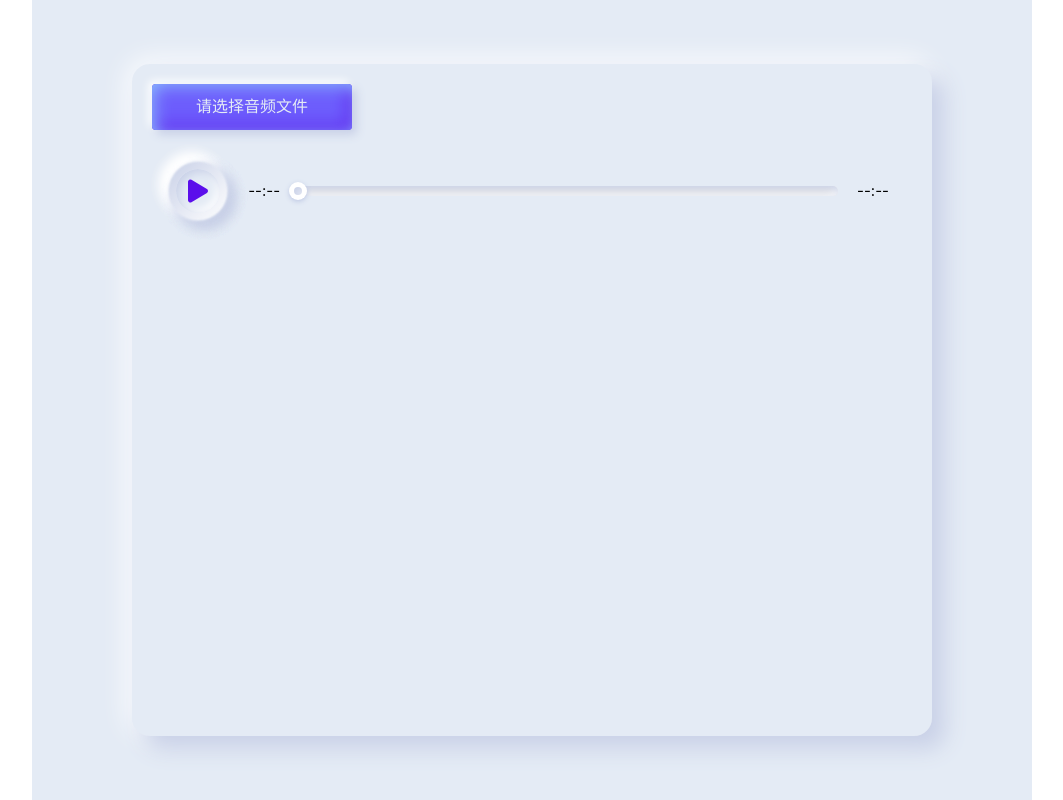
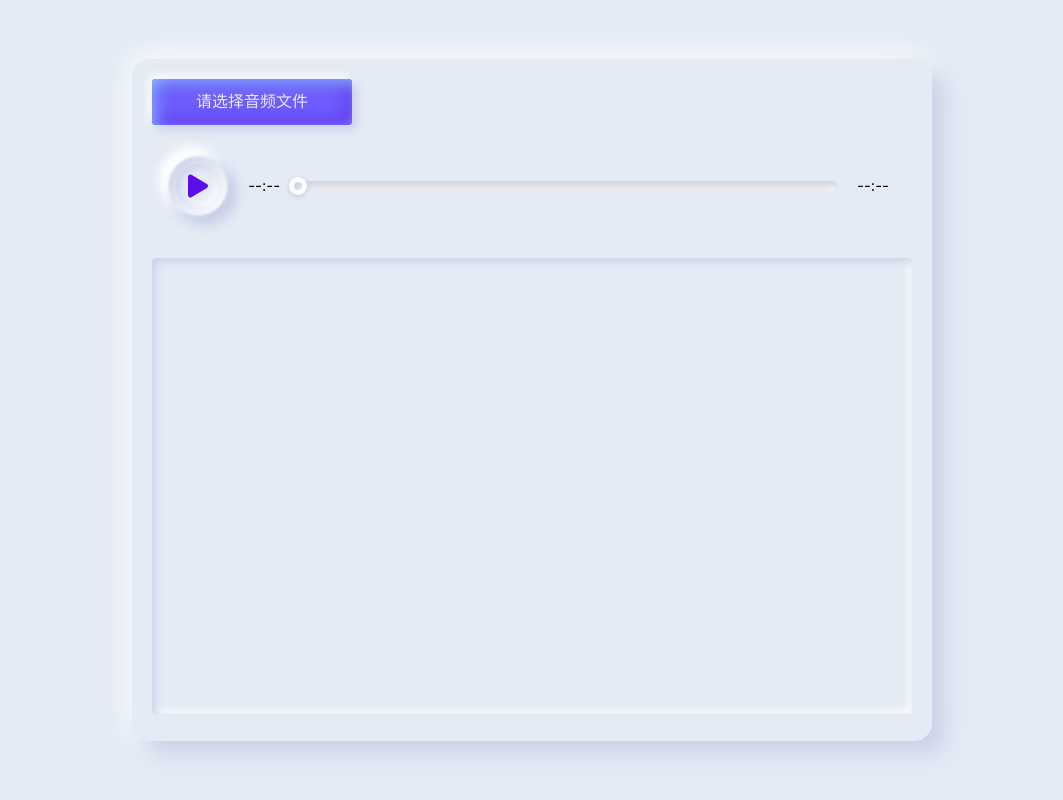
Before and after one commit to zhangran963/audiowaves, a Vue app: page / in a window 1280 px wide. Shown: the whole page, without its empty margins (108-1171 px from the left). Built offline with nearby package versions, Linux system fonts and the light colour scheme.

Commit message:
feat: 美化

```diff
--- a/src/assets/main.css
+++ b/src/assets/main.css
@@ -2,7 +2,6 @@
 @import './physics.css';
 
 #app {
-  max-width: 1000px;
   height: 100vh;
   margin: 0 auto;
   font-weight: normal;
--- a/src/views/AudioView/composables/canvas.ts
+++ b/src/views/AudioView/composables/canvas.ts
@@ -1,33 +1,57 @@
-import { computed, ref, watch, nextTick } from 'vue'
+import { round } from 'lodash'
+import { computed, ref, watch } from 'vue'
 
 export const useCanvas = () => {
   const canvasRef = ref<HTMLCanvasElement>()
   const ctxRef = computed(() => canvasRef.value?.getContext('2d'))
+  // Unit8Arrya范围 0~255; 计算比例因子
+  const heightFactor = computed(() =>
+    canvasRef.value ? round(canvasRef.value?.height / 255, 2) : 0
+  )
+  const barWidth = computed(() =>
+    canvasRef.value
+      ? round((canvasRef.value.width - edge * 2) / (maxFrequency / frequencyInterval), 2)
+      : 0
+  )
 
   watch(canvasRef, async () => {
-    const canvasEle = canvasRef.value
-    if (!canvasEle) return
-    await nextTick()
-
-    const audioViewElement = document.querySelector('.audio-view-content')
-    const clientWidth = audioViewElement!.clientWidth
-    canvasEle.width = clientWidth
-    canvasEle.height = clientWidth * 0.6
+    const canvasEle = canvasRef.value!
+    const audioViewElement = document.querySelector('.audio-view-content')!
+    canvasEle.width = audioViewElement.clientWidth
+    canvasEle.height = audioViewElement.clientWidth * 0.6
   })
 
-  const clearCanvas = () => {
+  const maxFrequency = 3000
+  const frequencyInterval = 100
+  const edge = 10
+  const draw = (frequencyData: Uint8Array) => {
     const canvasEle = canvasRef.value!
-    ctxRef.value?.clearRect(0, 0, canvasEle.width, canvasEle.height)
-  }
+    const ctx = ctxRef.value
+    if (!ctx || !canvasEle) return
+    ctx.clearRect(0, 0, canvasEle.width, canvasEle.height)
 
-  const fillStyle = (style: string) => {
-    ctxRef.value!.fillStyle = style
+    setupColors()
+    // 柱形图的宽
+    let x = edge
+    for (let i = 0; i <= maxFrequency; i += frequencyInterval) {
+      // 柱形图的高
+      const barHeight = frequencyData[i] * heightFactor.value * 0.9
+
+      // 音调高 -> barHeight高 -> (canvasEle.height - barHeight)低 -> 从下面看, 高
+      drawRectWithRadius(x, canvasEle.height - barHeight, barWidth.value - 2, barHeight)
+      // 文本
+      if ((i / frequencyInterval) % 2 == 0) {
+        ctx.fillText(`${i + frequencyInterval}Hz`, x, 20)
+      }
+
+      // 起始值
+      x += barWidth.value
+    }
   }
 
   const drawRectWithRadius = (x: number, y: number, width: number, height: number) => {
-    const ctx = ctxRef.value
-    if (!ctx) return
-
+    if (!height) return
+    const ctx = ctxRef.value!
     ctx.beginPath()
     ctx.moveTo(x, y)
     ctx.lineTo(x + width, y)
@@ -38,35 +62,17 @@ export const useCanvas = () => {
     ctx.fill()
   }
 
-  const maxFrequency = 3000
-  // const minFrequency = 20
-  const frequencyInterval = 100
-  const draw = (frequencyData: Uint8Array) => {
-    const barWidth = canvasRef.value!.width / (maxFrequency / frequencyInterval)
-    clearCanvas()
-    let barHeight
-    let x = 0
-    const heightFactor = canvasRef.value!.height / 255 // Unit8Arrya范围 0~255; 计算比例因子
-
-    for (let i = 0; i <= maxFrequency; i += frequencyInterval) {
-      barHeight = frequencyData[i] * heightFactor * 0.88
-      fillStyle('#000')
-      drawRectWithRadius(x, canvasRef.value!.height - barHeight, barWidth - 2, barHeight)
-
-      if ((i / frequencyInterval) % 4 == 0) {
-        ctxRef.value!.fillText(`${i} Hz`, x + barWidth / 4, 20) // Position and content of the text
-      }
-
-      x += barWidth + 1
-    }
+  const setupColors = () => {
+    const ctx = ctxRef.value!
+    const gradient = ctx.createLinearGradient(0, 0, 0, canvasRef.value!.height)
+    gradient.addColorStop(0, '#5b0eeb')
+    gradient.addColorStop(1, '#8abdff')
+    ctx.fillStyle = gradient
   }
 
   return {
     canvasRef,
     ctxRef,
-    clearCanvas,
-    fillStyle,
-    drawRectWithRadius,
     draw
   }
 }
--- a/src/views/AudioView/index.vue
+++ b/src/views/AudioView/index.vue
@@ -31,7 +31,7 @@
             </div>
           </div>
         </div>
-        <canvas id="canvas" ref="canvasRef" class="audio-view-canvas"></canvas>
+        <canvas id="canvas" ref="canvasRef" class="audio-view-canvas physical-inner"></canvas>
       </div>
     </div>
   </div>
@@ -98,7 +98,8 @@ export default {
   }
 
   &-canvas {
-    border-radius: 8px;
+    margin-top: 10px;
+    border-radius: 4px;
   }
 }
 
```
